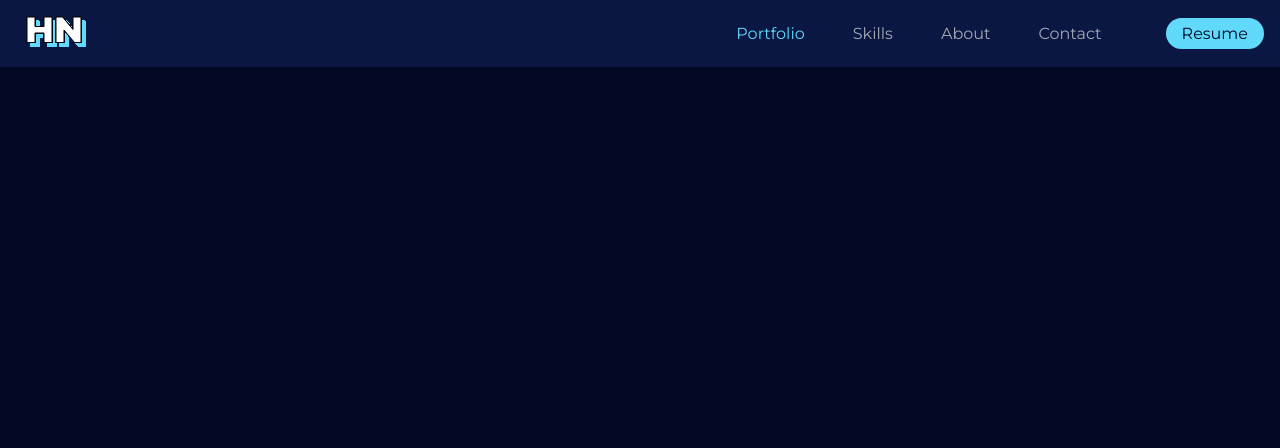
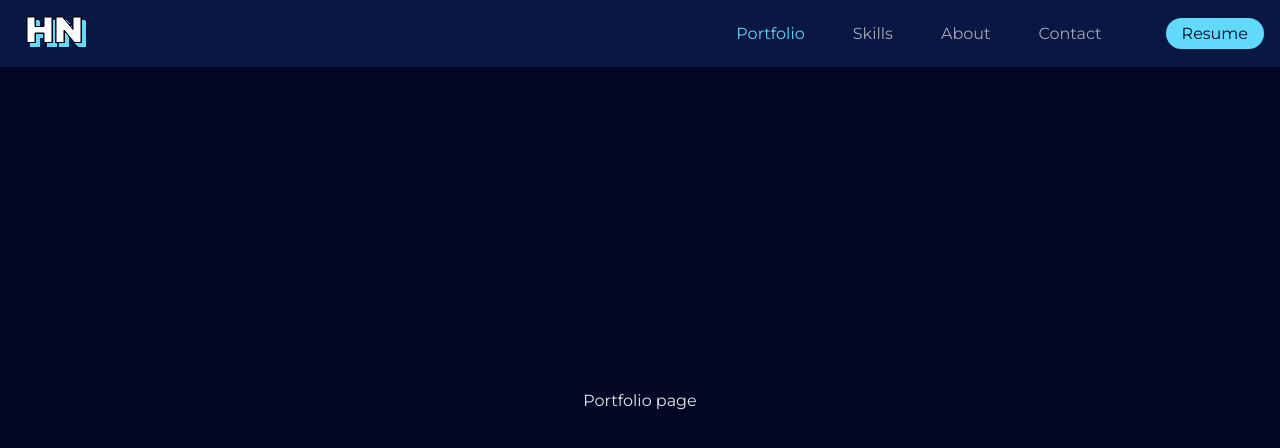
Before and after one commit to hn275/portfolio, a React (Create React App) app: page /contact in a window 1280 px wide. Both pictures are taken after a click on the item "Portfolio". Shown: the top 448 px of the page. Built offline with nearby package versions, Linux system fonts and the light colour scheme.

Commit message:
added boilerplates for pages

```diff
--- a/src/modules/app/App.tsx
+++ b/src/modules/app/App.tsx
@@ -3,6 +3,9 @@ import { Routes, Route } from 'react-router-dom';
 import { Navbar } from 'modules/common/components/nav';
 import { Home } from 'modules/pages/home';
 import { Skills } from 'modules/pages/skills';
+import { Contact } from 'modules/pages/contact';
+import { About } from 'modules/pages/about';
+import { Portfolio } from 'modules/pages/portfolio';
 
 function App() {
   const [hasNav, setHasNav] = useState<boolean>(true);
@@ -23,6 +26,18 @@ function App() {
             path='/skills'
             element={<Skills />}
           />
+          <Route
+            path='/contact'
+            element={<Contact />}
+          />
+          <Route
+            path='/about'
+            element={<About />}
+          />
+          <Route
+            path='/portfolio'
+            element={<Portfolio />}
+          />
         </Routes>
       </main>
     </div>
--- /dev/null
+++ b/src/modules/pages/about/index.tsx
@@ -0,0 +1,9 @@
+export const About = () => {
+  return (
+    <section className='container--layout flex-center'>
+      <div>
+        <p>About page</p>
+      </div>
+    </section>
+  );
+};
--- /dev/null
+++ b/src/modules/pages/contact/index.tsx
@@ -0,0 +1,13 @@
+import React, { useEffect } from 'react';
+
+export const Contact = () => {
+  useEffect(() => console.log('contact me mounted'));
+  return (
+    <section
+      id='contact'
+      className='flex-center container--layout'
+    >
+      <p>contact page</p>
+    </section>
+  );
+};
--- /dev/null
+++ b/src/modules/pages/portfolio/index.tsx
@@ -0,0 +1,12 @@
+export const Portfolio = () => {
+  return (
+    <section
+      className='container--layout flex-center'
+      id='portfolio'
+    >
+      <div>
+        <p>Portfolio page</p>
+      </div>
+    </section>
+  );
+};
```
